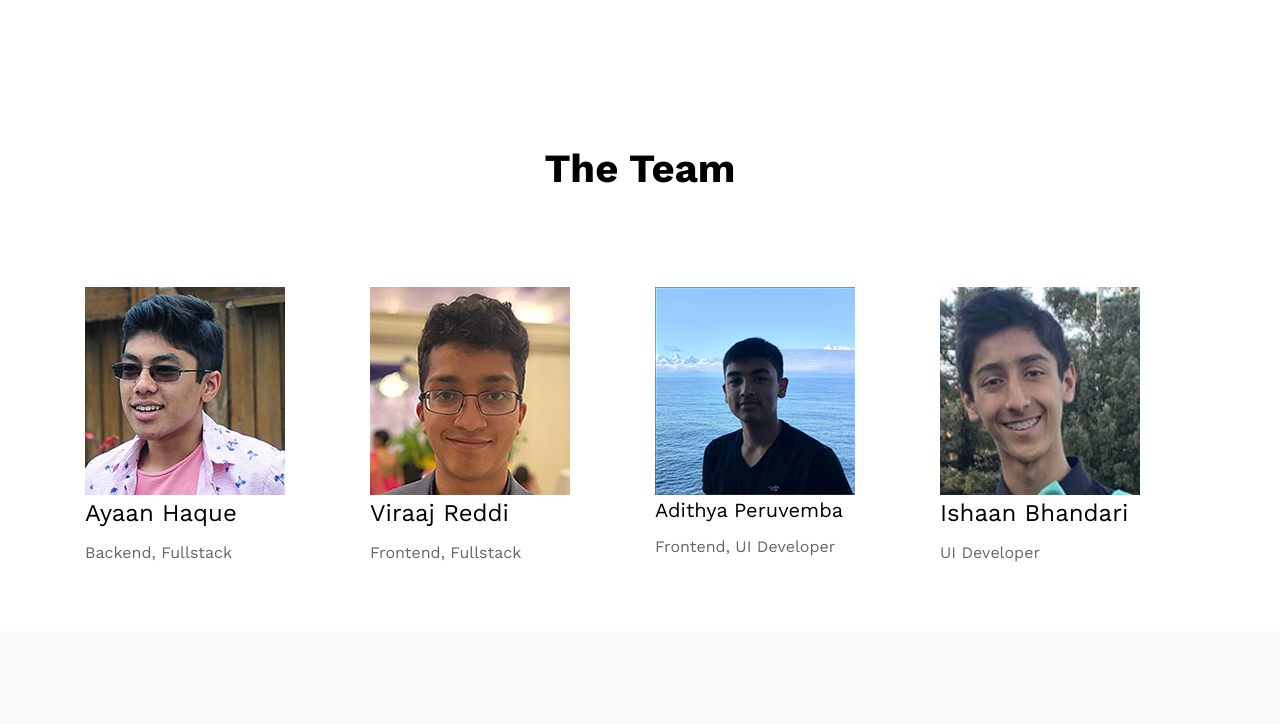
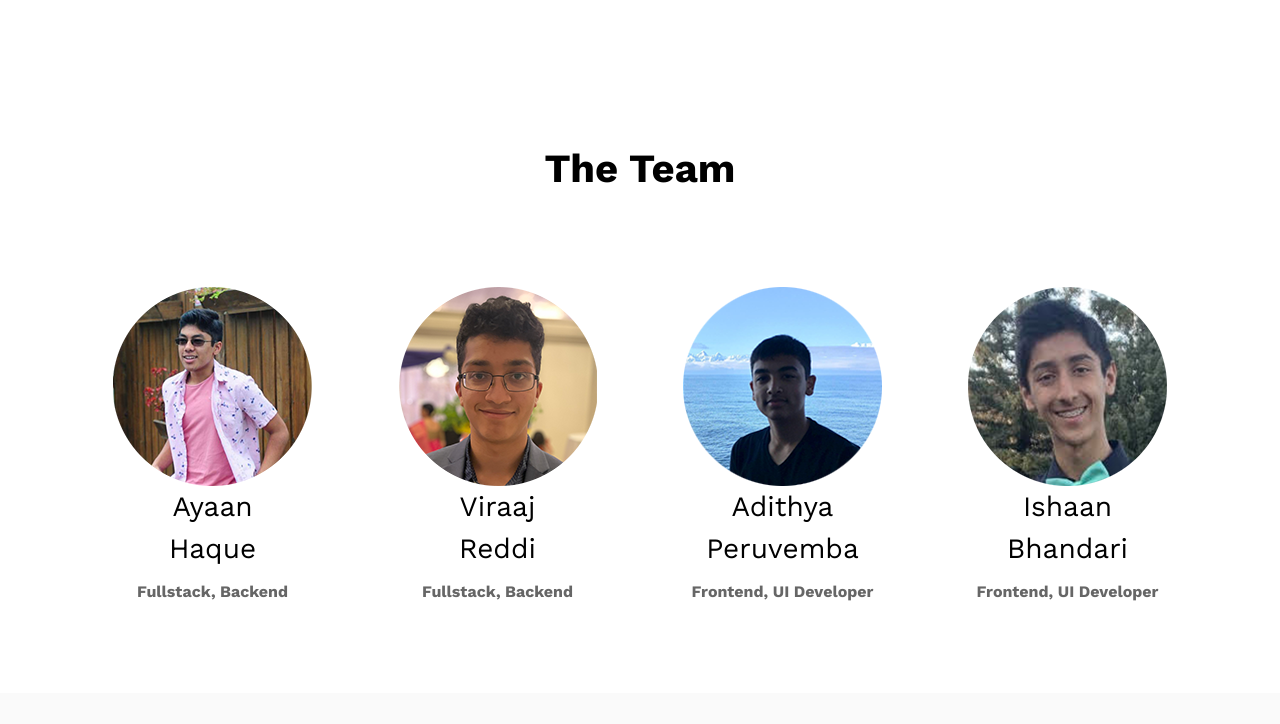
Before and after one commit to ayaanzhaque/SuiSense, a plain HTML site: page index.html in a window 1280 px wide. Shown: the part 3360-4084 px from the top of the page. Drawn offline with nearby package versions, Linux system fonts and the light colour scheme; some packages are replaced by stand-ins of ours; files whose address does not match are found by name.

Commit message:
fixed footer, team section

```diff
--- a/index.html
+++ b/index.html
@@ -248,74 +248,70 @@
     	</div>
     </section>
 
-    <section>
-
+    <div id="ftco-about">
+      <div class="container">
         <div class="row justify-content-center mb-5 pb-3">
           <div class="col-md-7 text-center heading-section ftco-animate">
   <h2 class="mb-4">The Team</h2>
           </div>
         </div>
-
-
-      <div class="container">
         <div class="row">
-          <div class="col-sm">
-            <div class="member" data-aos="fade-up">
-              <div class="pic"><img src="suiSenseTeam/ayaanpic.jpg" alt=""></div>
-              <h4>Ayaan Haque</h4>
-              <span>Backend, Fullstack</span>
+          <div class="col-md-3 col-sm-3 text-center animate-box" data-animate-effect="fadeIn">
+            <div class="ftco-staff">
+              <img src="images/team/ayaanpic.png" alt="Template">
+              <h3>Ayaan<br>Haque</h3>
+              <strong class="role">Fullstack, Backend</strong>
             </div>
           </div>
-          <div class="col-sm">
-            <div class="member" data-aos="fade-up" data-aos-delay="200" justify-content-center text-center>
-              <div class="pic"><img src="suiSenseTeam/vijarjpic.png" alt=""></div>
-              <h4>Viraaj Reddi</h4>
-              <span>Frontend, Fullstack</span>
-            </div>
-          </div>
-          <div class="col-sm">
-            <div class="member" data-aos="fade-up" data-aos-delay="200">
-              <div class="pic"><img src="suiSenseTeam/adithyapic.png" alt=""></div>
-              <h5>Adithya Peruvemba</h5>
-              <span>Frontend, UI Developer</span>
-            </div>
-          </div>
-          <div class="col-sm">
-            <div class="member" data-aos="fade-up" data-aos-delay="200">
-              <div class="pic"><img src="suiSenseTeam/ishaanpic.jpg" class="img-circle" alt=""></div>
-              <h4>Ishaan Bhandari</h4>
-              <span>UI Developer</span>
-            </div>
-          </div>
-        </div>
-      </div>
-
-              </div>
-      </section
-
-    <section class="ftco-section testimony-section">
-      <div class="container">
-        <div class="row justify-content-center mb-5 pb-3">
-          <div class="col-md-7 text-center heading-section ftco-animate">
+          <div class="col-md-3 col-sm-3 text-center animate-box" data-animate-effect="fadeIn">
+            <div class="ftco-staff">
+              <img src="images/team/vijarjpic.png" alt="Template">
+              <h3>Viraaj<br>Reddi</h3>
+              <strong class="role">Fullstack, Backend</strong>
 
             </div>
           </div>
-        <div class="row ftco-animate">
-          <div class="col-md-12">
-            <div class="carousel-testimony owl-carousel ftco-owl">
+          <div class="col-md-3 col-sm-3 text-center animate-box" data-animate-effect="fadeIn">
+            <div class="ftco-staff">
+              <img src="images/team/adithyapic.png" alt="Template">
+              <br>
+              <h3>Adithya<br>Peruvemba</h3>
+              <strong class="role">Frontend, UI Developer</strong>
+
+            </div>
+          </div>
+          <div class="col-md-3 col-sm-3 text-center animate-box" data-animate-effect="fadeIn">
+            <div class="ftco-staff">
+              <img src="images/team/ishaanpic.png" alt="Template">
+              <h3>Ishaan<br>Bhandari</h3>
+              <strong class="role">Frontend, UI Developer</strong>
+              <!--
+              <div class='testingDiv'>
+              <a href="https://www.facebook.com/ishaan.bhandari.50"><i class="icon-facebook"></i></a>
+              <a href="#https://github.com/ishaan-bhandari"><i class="icon-github"></i></a>
+              <a href="mailto: ishaanbhandari0@gmail.com"><i class="icon-inbox"></i></a>
+              <a href="#https://www.instagram.com/ishaan.bhandari/"><i class="icon-instagram"></i></a>
+            </div>
+          -->
+              </div>
+
 
 
 
             </div>
           </div>
         </div>
+      </div>
+      <br><br><br>
+    </div>
 
-
-
-          </div>
-        </div>
-      </div>
-    </section>
+<style>
+.testingDiv {
+    display: flex;
+    justify-content: space-around;
+    justify-content: space-between;
+}
+</style>
 
     <section class="ftco-section bg-light">
     	<div class="container">
@@ -385,6 +381,10 @@
       			<div class="heading-section heading-section-white ftco-animate">
       				<span class="subheading">SuiSense</span>
 	            <h2 style="font-size: 30px;">Using NLP to distinguish suicidal messages and provide personalized support.</h2>
+	          </div>
+      		</div>
+          <div class="col-md-6">
+      			<div class="heading-section heading-section-white ftco-animate">
               <h2 style="font-size: 30px;">If you need urgent help, please call 1-800-273-8255.</h2>
 	          </div>
       		</div>
@@ -418,7 +418,7 @@
 	              <ul>
 	                <li><span class="icon icon-map-marker"></span><span class="text">Saratoga, California, USA</span></li>
 	                <li><a href="#"><span class="icon icon-envelope"></span><span class="text">ayaanzhaque@gmail.com</span></a></li>
-                  <li><a href="#"><span class="icon icon-envelope"></span><span class="text">vishraj55@gmail.com</span></a></li>
+                  <li><a href="#"><span class="icon icon-envelope"></span><span class="text">viraajreddi@gmail.com</span></a></li>
                   <li><a href="#"><span class="icon icon-envelope"></span><span class="text">ishaanbhandari0@gmail.com</span></a></li>
                   <li><a href="#"><span class="icon icon-envelope"></span><span class="text">adithya.peruvemba@gmail.com</span></a></li>
 	              </ul>
```
Also changed, not shown: images/team/adithyapic.png (added), images/team/ayaanpic.png (added), images/team/ishaanpic.png (added), images/team/vijarjpic.png (added), suiSenseTeam/adithyapic.png (deleted), suiSenseTeam/ayaanpic.jpg (deleted), suiSenseTeam/ishaanpic.jpg (deleted), suiSenseTeam/vijarjpic.png (deleted), 5 other files. Lines whose indentation alone changed are shown as unchanged.
